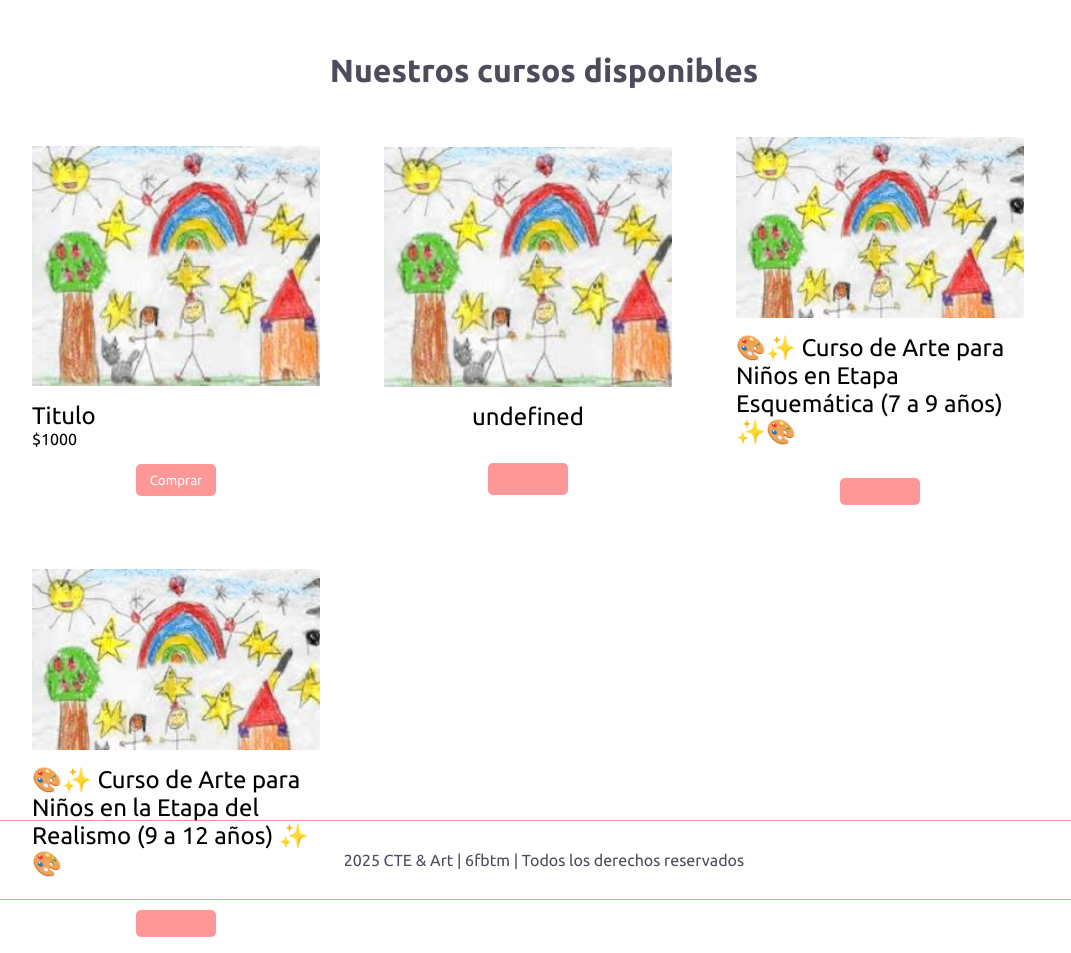
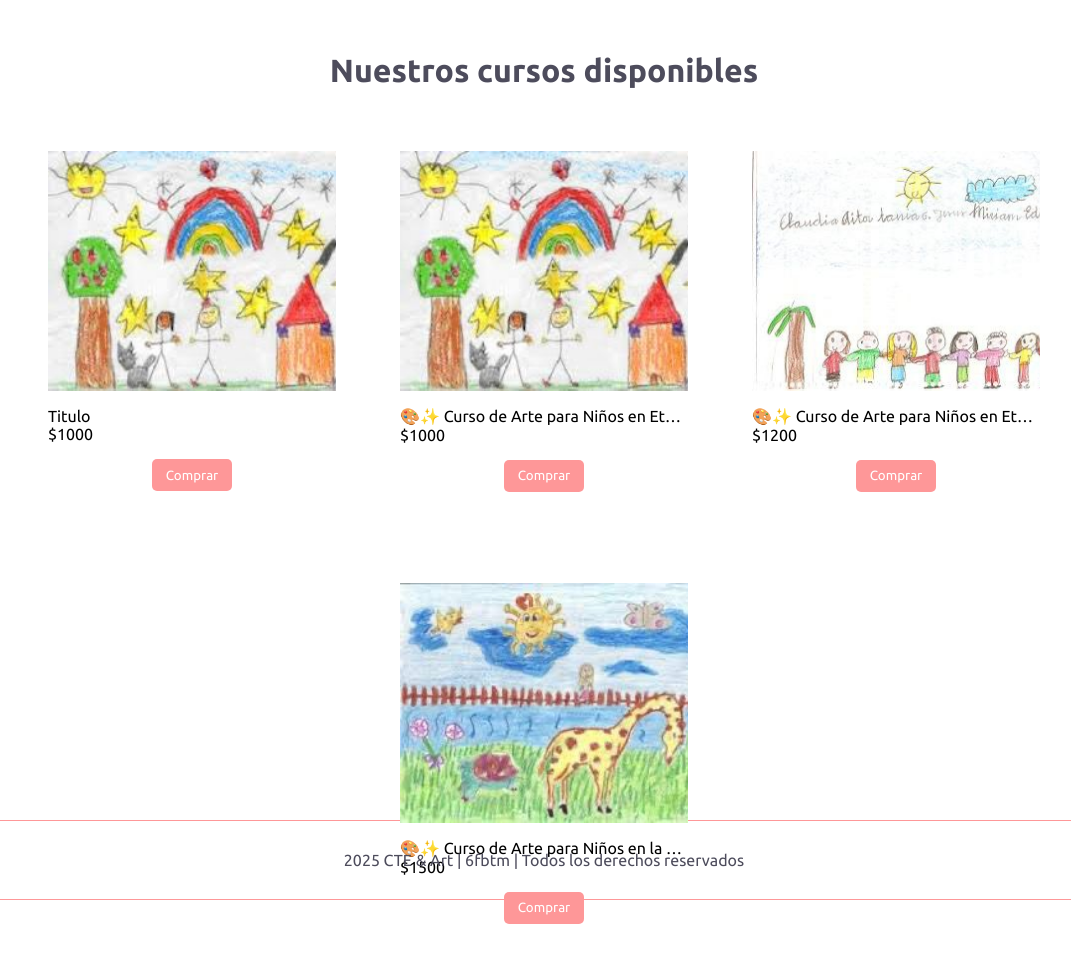
Before and after one commit to sfbtm/cte-art-diseno, a plain HTML site: page pages/index.html in a window 1280 px wide. Shown: the part 780-1733 px from the top of the page, without its empty margins (96-1167 px from the left). Drawn offline with Linux system fonts and the light colour scheme.

Commit message:
Nombres de archivos arreglados

```diff
--- a/data/data.json
+++ b/data/data.json
@@ -1,7 +1,7 @@
 [
 {
   "id": 1,
-  "nombre": "🎨✨ Curso de Arte para Niños en Etapa Preesquemática (4 a 6 años) ✨🎨",
+  "titulo": "🎨✨ Curso de Arte para Niños en Etapa Preesquemática (4 a 6 años) ✨🎨",
   "precio": 1000,
   "secciones": [
     {
--- a/script/insertar.js
+++ b/script/insertar.js
@@ -13,6 +13,7 @@ const renderizarCursos = cursos => {
         // Crear elementos para cada curso
         const card = document.createElement("div");
         const img = document.createElement("div");
+        const contenedorTexto = document.createElement("div");
         const titulo = document.createElement("p");
         const precio = document.createElement("p");
         const boton = document.createElement("button");
@@ -20,18 +21,23 @@ const renderizarCursos = cursos => {
         // Dar clases a los elementos
         card.classList.add("galeria__contenedor__card");
         img.classList.add("galeria__contenedor__card__img");
+        contenedorTexto.classList.add("galeria__contenedor__card__texto")
         titulo.classList.add("galeria__contenedor__card__titulo");
         precio.classList.add("galeria__contenedor__card__precio");
         boton.classList.add("galeria__contenedor__card__boton");
 
         //Llenar la informacion de cada objeto
-        titulo.innerHTML = curso.titulo
+        titulo.innerHTML = curso.titulo;
+        precio.innerHTML = `$${curso.precio}`;
+        boton.innerHTML = "Comprar";
+        img.style.backgroundImage = `url(/../src/curso-${curso.id}/1.jpeg)`
 
         //Emparentar objetos
         contenedor.appendChild(card);
         card.appendChild(img);
-        card.appendChild(titulo);
-        card.appendChild(precio);
+        card.appendChild(contenedorTexto);
+        contenedorTexto.appendChild(titulo);
+        contenedorTexto.appendChild(precio);
         card.appendChild(boton);
     })
 
--- a/style.css
+++ b/style.css
@@ -115,6 +115,7 @@
     display: flex;
     gap: 2rem;
     flex-wrap: wrap;
+    justify-content: center;
 }
 
 /* Cards */
@@ -135,7 +136,6 @@
     background-color: transparent;
     gap: 1rem;
     padding: 1rem;
-    overflow: hidden;
 }
 
 .galeria__contenedor__card__texto{
@@ -143,7 +143,10 @@
 }
 
 .galeria__contenedor__card__titulo{
-    font-size: 1.5rem;
+    font-size: 1rem;
+    white-space: nowrap;
+    overflow: hidden;
+    text-overflow: ellipsis;
 }
 
 .galeria__contenedor__card__boton{
```
Also changed, not shown: src/curso-2/1.jpeg (renamed from src/curso-2/WhatsApp Image 2025-08-28 at 5.13.22 PM (1).jpeg), src/curso-2/2.jpeg (renamed from src/curso-2/WhatsApp Image 2025-08-28 at 5.13.22 PM.jpeg), src/curso-2/3.jpeg (renamed from src/curso-2/WhatsApp Image 2025-08-28 at 5.13.23 PM (1).jpeg), src/curso-2/4.jpeg (renamed from src/curso-2/WhatsApp Image 2025-08-28 at 5.13.23 PM (2).jpeg), src/curso-2/5.jpeg (renamed from src/curso-2/WhatsApp Image 2025-08-28 at 5.13.23 PM (3).jpeg), src/curso-2/6.jpeg (renamed from src/curso-2/WhatsApp Image 2025-08-28 at 5.13.23 PM.jpeg), src/curso-3/1.jpeg (renamed from src/curso-3/WhatsApp Image 2025-08-28 at 5.13.23 PM (1).jpeg), src/curso-3/2.jpeg (renamed from src/curso-3/WhatsApp Image 2025-08-28 at 5.13.23 PM.jpeg), src/curso-3/3.jpeg (renamed from src/curso-3/WhatsApp Image 2025-08-28 at 5.13.24 PM (1).jpeg), src/curso-3/4.jpeg (renamed from src/curso-3/WhatsApp Image 2025-08-28 at 5.13.24 PM (2).jpeg), src/curso-3/5.jpeg (renamed from src/curso-3/WhatsApp Image 2025-08-28 at 5.13.24 PM (3).jpeg), src/curso-3/6.jpeg (renamed from src/curso-3/WhatsApp Image 2025-08-28 at 5.13.24 PM (4).jpeg), src/curso-3/7.jpeg (renamed from src/curso-3/WhatsApp Image 2025-08-28 at 5.13.24 PM (5).jpeg), src/curso-3/8.jpeg (renamed from src/curso-3/WhatsApp Image 2025-08-28 at 5.13.24 PM (6).jpeg), 2 more files.
